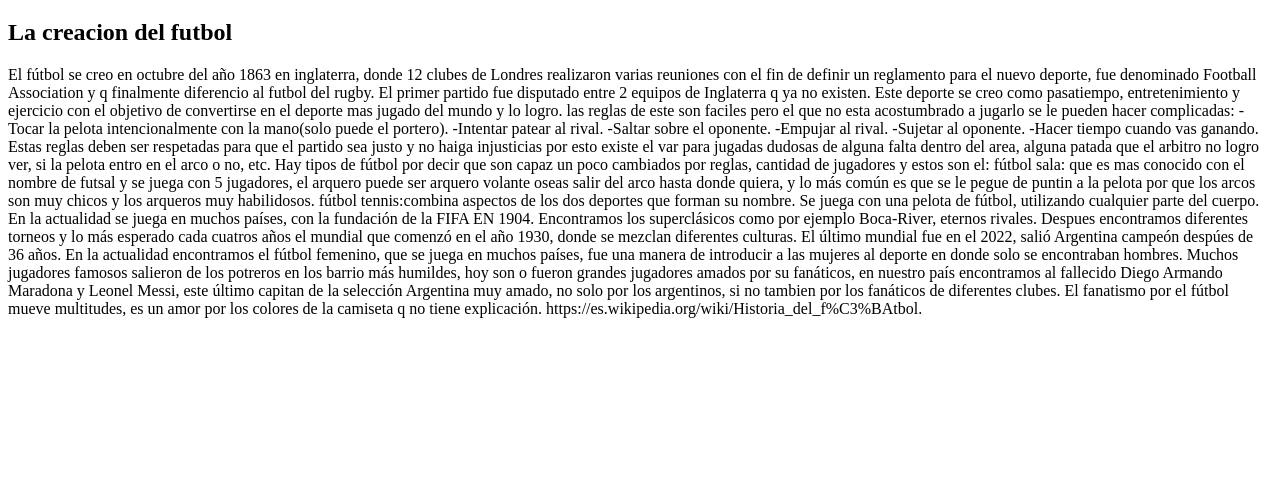
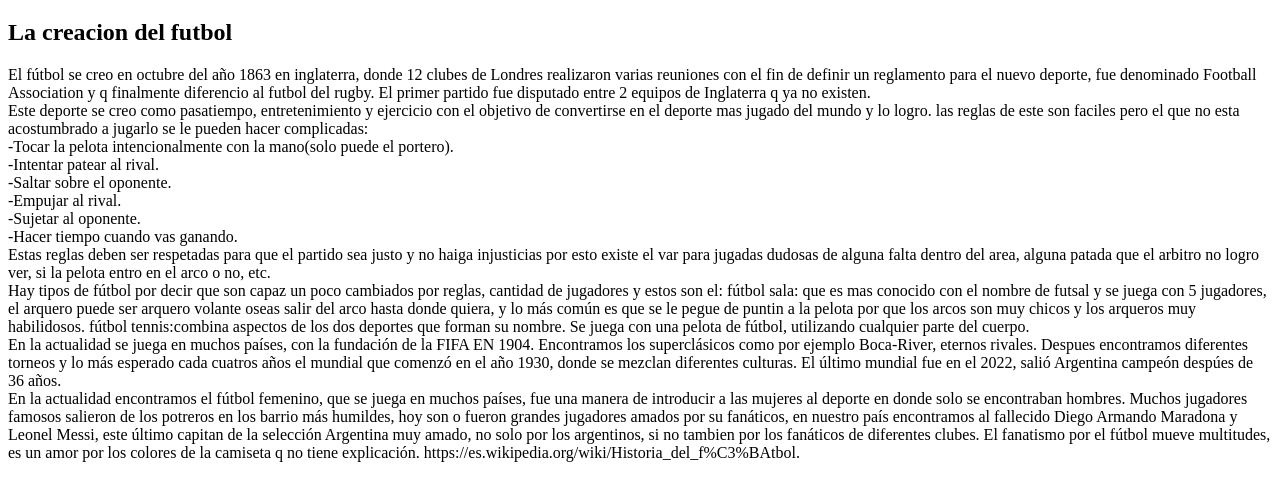
Before and after one commit to Thiago102906/IBA.TECNOLOGIA.GITHUB.IO, a plain HTML site: page index.HTML in a window 1280 px wide. Shown: the part 61-562 px from the top of the page. Drawn offline with Linux system fonts and the light colour scheme.

Commit message:
index.html

```diff
--- a/index.HTML
+++ b/index.HTML
@@ -11,27 +11,27 @@
  <p>
     El fútbol se creo en octubre del año 1863 en inglaterra, donde 12 clubes de Londres realizaron varias reuniones con el fin de definir un reglamento
     para el nuevo deporte, fue denominado Football Association y q finalmente diferencio al futbol del rugby.
-    El primer partido fue disputado entre 2 equipos de Inglaterra q ya no existen.
+    El primer partido fue disputado entre 2 equipos de Inglaterra q ya no existen.<br>
     Este deporte se creo como pasatiempo, entretenimiento y ejercicio con el objetivo de convertirse en el deporte mas jugado del mundo y lo logro.
-    las reglas de este son faciles pero el que no esta acostumbrado a jugarlo se le pueden hacer complicadas:
-   -Tocar la pelota intencionalmente con la mano(solo puede el portero).
-   -Intentar patear al rival.
-   -Saltar sobre el oponente.
-   -Empujar al rival.
-   -Sujetar al oponente.
-   -Hacer tiempo cuando vas ganando.
+    las reglas de este son faciles pero el que no esta acostumbrado a jugarlo se le pueden hacer complicadas:<br>
+   -Tocar la pelota intencionalmente con la mano(solo puede el portero).<br>
+   -Intentar patear al rival.<br>
+   -Saltar sobre el oponente.<br>
+   -Empujar al rival.<br>
+   -Sujetar al oponente.<br>
+   -Hacer tiempo cuando vas ganando.<br>
     Estas reglas deben ser respetadas para que el partido sea justo y no haiga injusticias por esto existe el var para jugadas dudosas de alguna falta dentro del area, alguna patada que el arbitro no logro ver, si la pelota entro en el arco o no,
-    etc.
+    etc.<br>
     Hay tipos de fútbol por decir que son capaz un poco cambiados por reglas, cantidad de jugadores y estos son el:
     fútbol sala: que es mas conocido con el nombre de futsal y se juega con 5 jugadores, el arquero puede ser arquero volante oseas salir del arco hasta donde quiera, y lo más común es que se le pegue de puntin a la pelota por que los arcos son muy chicos y los arqueros muy habilidosos.
     fútbol tennis:combina aspectos de los dos deportes que forman su nombre. Se juega con una pelota de fútbol,
-    utilizando cualquier parte del cuerpo.
+    utilizando cualquier parte del cuerpo.<br>
     En la actualidad se juega en muchos países, con la fundación de la FIFA EN 1904. Encontramos los superclásicos como por ejemplo Boca-River, eternos rivales. Despues encontramos diferentes torneos y lo más esperado cada cuatros años el mundial que comenzó en el año 1930, donde se mezclan diferentes culturas.
-    El último mundial fue en el 2022, salió Argentina campeón despúes de 36 años.
+    El último mundial fue en el 2022, salió Argentina campeón despúes de 36 años.<br>
     En la actualidad encontramos el fútbol femenino, que se juega en muchos países, fue una manera de introducir a las mujeres al deporte en donde solo se encontraban hombres.
     Muchos jugadores famosos salieron de los potreros en los barrio más humildes, hoy son o fueron grandes jugadores amados por su fanáticos, en nuestro país encontramos al fallecido Diego Armando Maradona y Leonel Messi, este último capitan de la selección Argentina muy amado, no solo por los argentinos, si no tambien por los fanáticos de diferentes clubes.
     El fanatismo por el fútbol mueve multitudes, es un amor por los colores de la camiseta q no tiene explicación.
-    https://es.wikipedia.org/wiki/Historia_del_f%C3%BAtbol.
+    https://es.wikipedia.org/wiki/Historia_del_f%C3%BAtbol.<br>
     </p>
 </body>
 </html>
```
